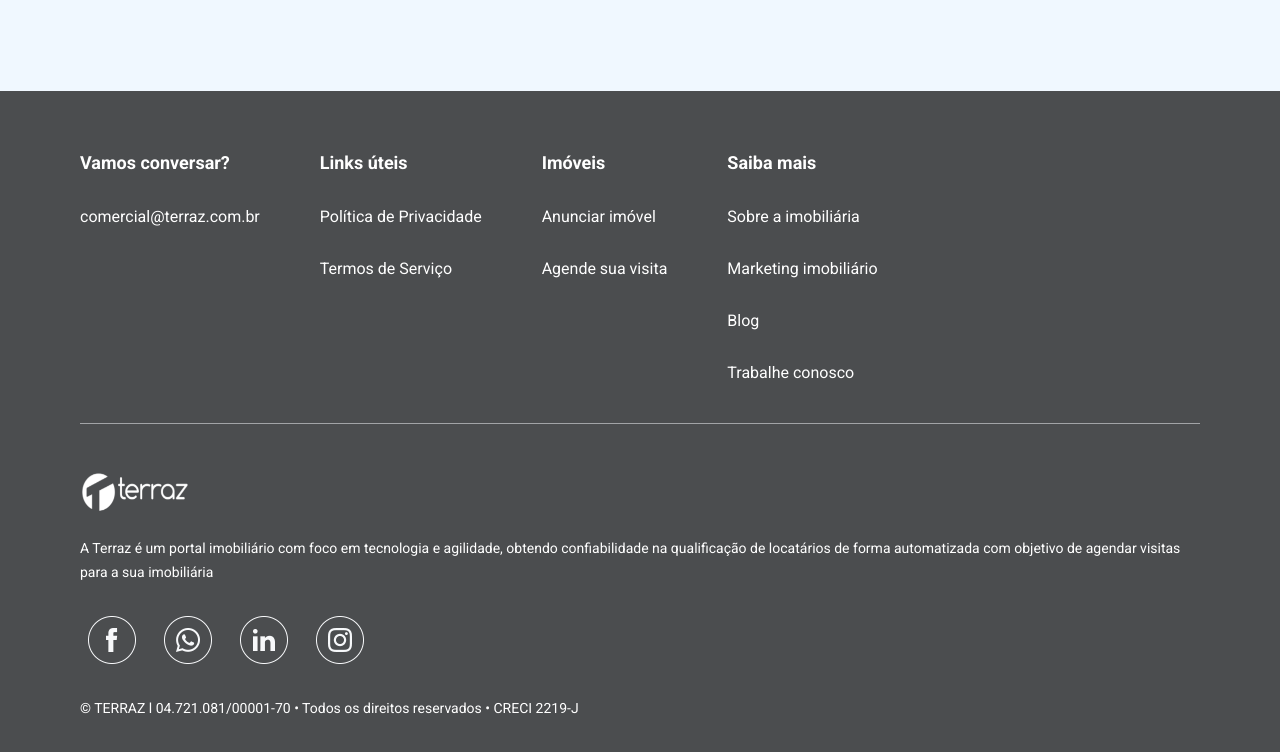
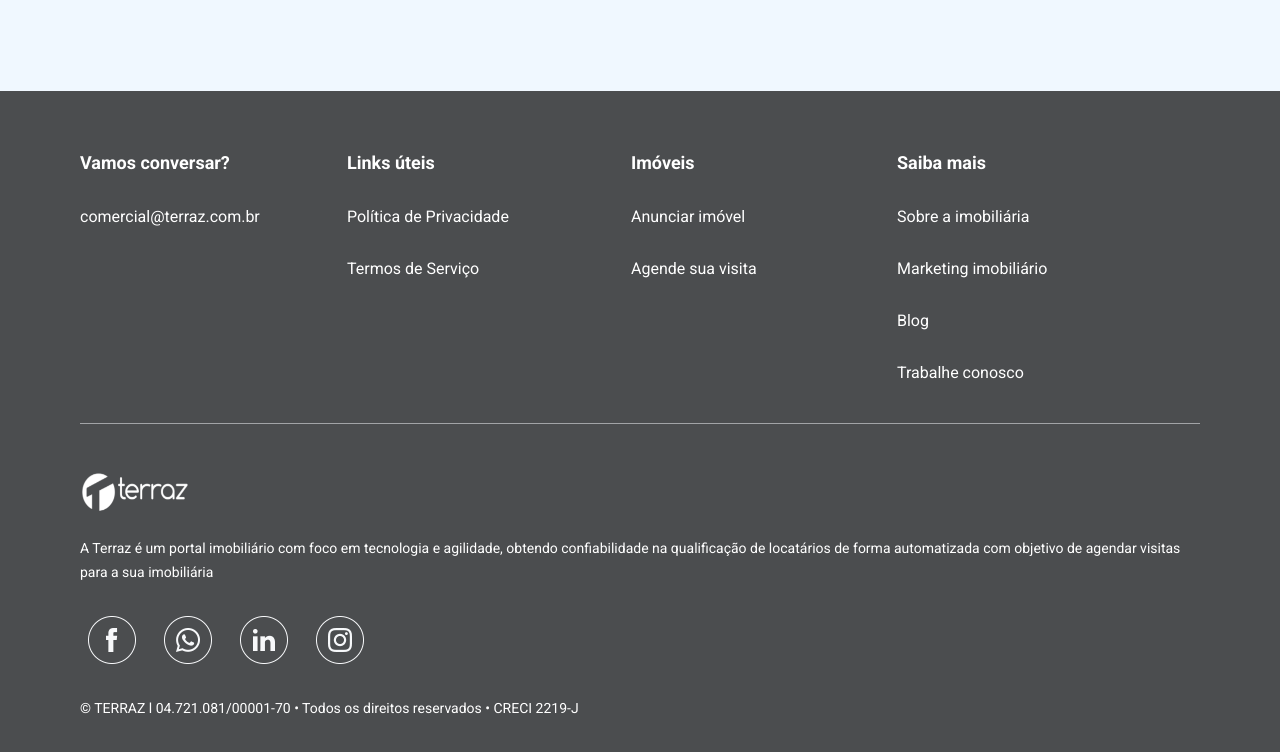
Before and after one commit to JoaoDobrowolski/responsive-footer, a React (Create React App) app: page / in a window 1280 px wide. Shown: the top 752 px of the page. Built offline with nearby package versions, Linux system fonts and the light colour scheme.

Commit message:
fix: containers width

```diff
--- a/src/components/Footer/Footer.css
+++ b/src/components/Footer/Footer.css
@@ -91,16 +91,25 @@ hr {
 
   .talk-container{
     height: 84px;
+    width: 207px;
   }
 
-  .link-container, .property-container  {
+  .link-container {
     height: 136px;
     margin-left: 60px;
+    width: 224px;
+  }
+
+  .property-container  {
+    height: 136px;
+    margin-left: 60px;
+    width: 206px;
   }
 
   .know-container {
     height: 240px;
     margin-left: 60px;
+    width: 208px;
   }
 }
 
```
